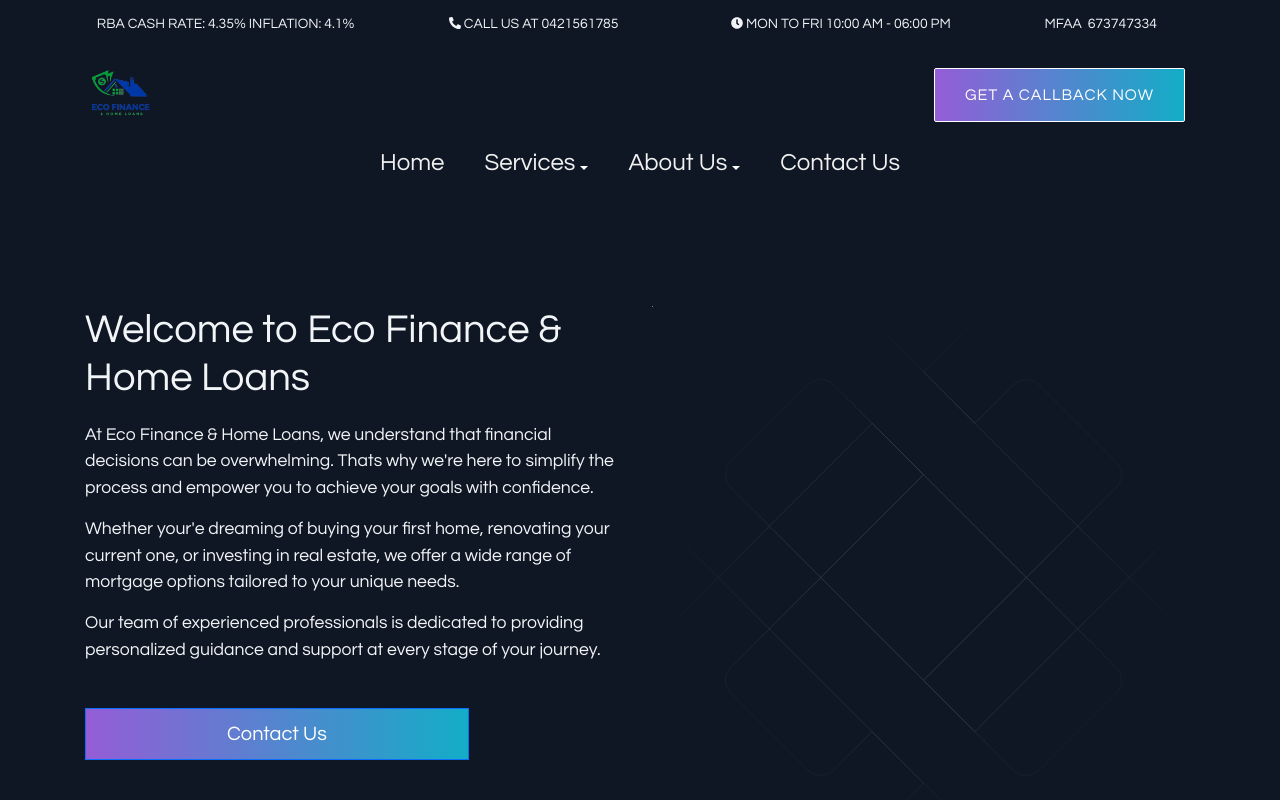
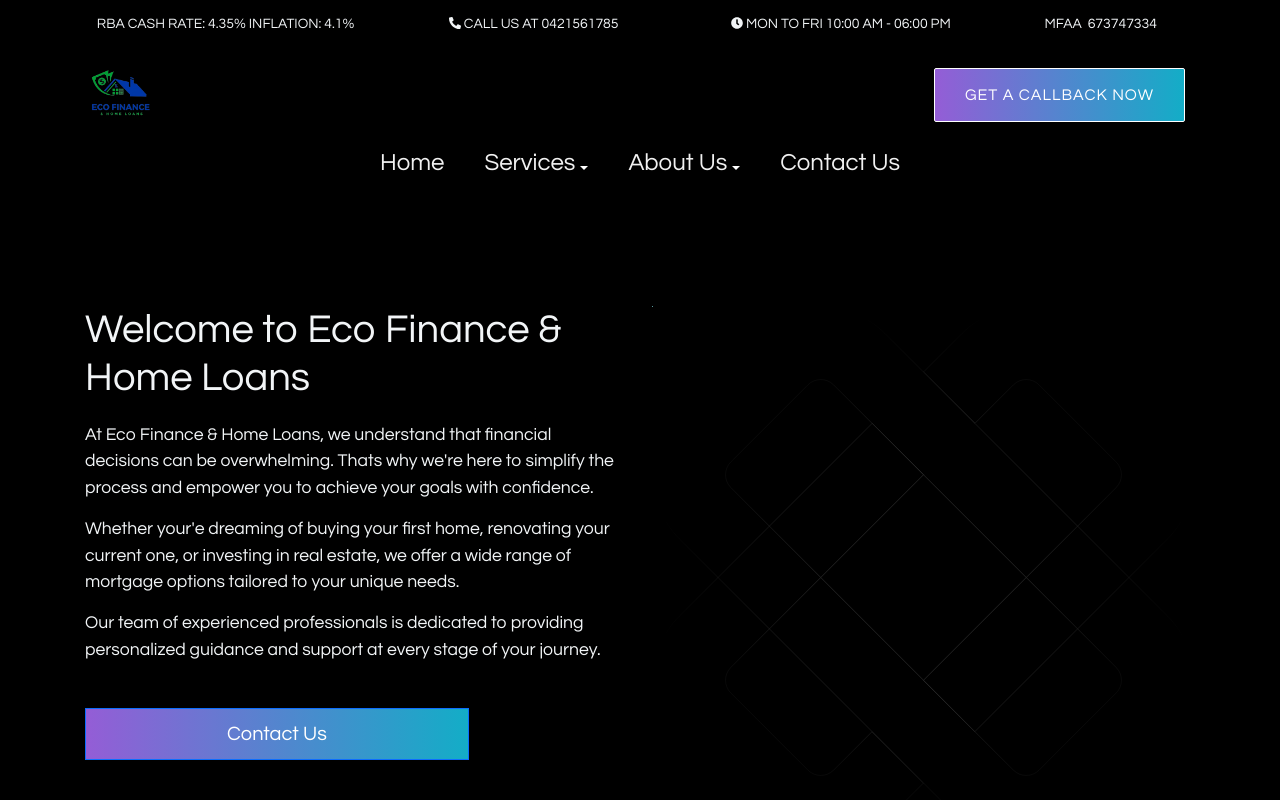
Before and after one commit to manutdmohit/eco-finance, a Next.js app: page / in a window 1280 px wide. Shown: the top 800 px of the page. Built offline with nearby package versions, Linux system fonts and the light colour scheme.

Commit message:
Update background color of the body:  background-color: black !important;

```diff
--- a/app/globals.css
+++ b/app/globals.css
@@ -2,6 +2,6 @@
   margin: 0;
   padding: 0;
   box-sizing: border-box;
-  background-color: rgb(15, 22, 36) !important;
+  background-color: black !important;
   color: rgb(242, 245, 247);
 }
```
